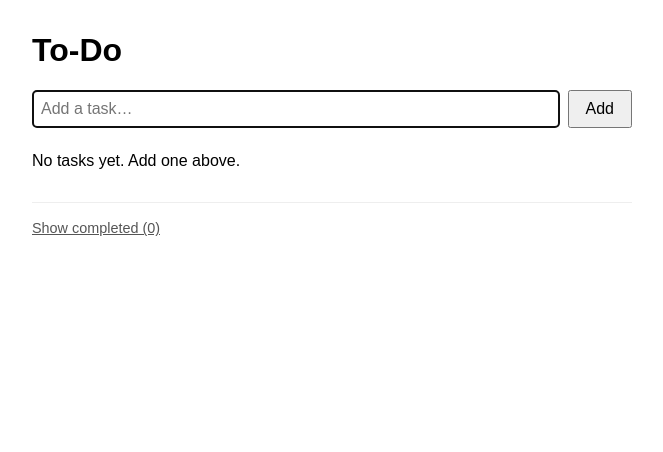
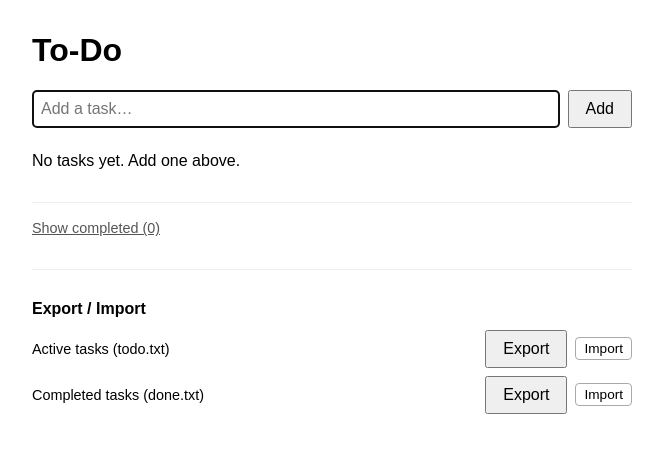
Before and after one commit to C295643/vue-awesome-app, a Vue app: page / in a window 1280 px wide. Shown: the top 452 px of the page, without its empty margins (308-971 px from the left). Built offline with nearby package versions, Linux system fonts and the light colour scheme; the HTML template or start-up script is replaced by a standard one.

Commit message:
feat: plain text export and import for tasks and done list (chunk 6)

```diff
--- a/src/App.vue
+++ b/src/App.vue
@@ -40,7 +40,32 @@ function moveDown(index: number) {
 }
 
 const showDone = ref(false)
-</script>
+
+function exportFile(lines: string[], filename: string) {
+  const blob = new Blob([lines.join('\n')], { type: 'text/plain' })
+  const url = URL.createObjectURL(blob)
+  const a = document.createElement('a')
+  a.href = url
+  a.download = filename
+  a.click()
+  URL.revokeObjectURL(url)
+}
+
+function importFile(target: typeof tasks, event: Event) {
+  const file = (event.target as HTMLInputElement).files?.[0]
+  if (!file) return
+  const reader = new FileReader()
+  reader.onload = (e) => {
+    const text = e.target?.result as string
+    target.value = text.split('\n').map(l => l.trim()).filter(Boolean)
+  }
+  reader.readAsText(file)
+  ;(event.target as HTMLInputElement).value = ''
+}
+
+
+function importTasks(e: Event) { importFile(tasks, e) }
+function importDone(e: Event) { importFile(done, e) }</script>
 
 <template>
   <main>
@@ -79,6 +104,20 @@ const showDone = ref(false)
         </li>
       </ol>
       <p v-else-if="showDone">No completed tasks yet.</p>
+    </section>
+
+    <section class="io">
+      <h2>Export / Import</h2>
+      <div class="io-row">
+        <span>Active tasks (todo.txt)</span>
+        <button @click="exportFile(tasks, 'todo.txt')">Export</button>
+        <label class="import-label">Import<input type="file" accept=".txt" @change="importTasks($event)" /></label>
+      </div>
+      <div class="io-row">
+        <span>Completed tasks (done.txt)</span>
+        <button @click="exportFile(done, 'done.txt')">Export</button>
+        <label class="import-label">Import<input type="file" accept=".txt" @change="importDone($event)" /></label>
+      </div>
     </section>
   </main>
 </template>
@@ -172,4 +211,39 @@ li {
   color: #999;
   text-decoration: line-through;
 }
+
+.io {
+  margin-top: 2rem;
+  border-top: 1px solid #eee;
+  padding-top: 1rem;
+}
+
+.io h2 {
+  font-size: 1rem;
+  margin-bottom: 0.75rem;
+}
+
+.io-row {
+  display: flex;
+  align-items: center;
+  gap: 0.5rem;
+  margin-bottom: 0.5rem;
+  font-size: 0.9rem;
+}
+
+.io-row span {
+  flex: 1;
+}
+
+.import-label {
+  font-size: 0.85rem;
+  border: 1px solid #aaa;
+  border-radius: 4px;
+  padding: 0.2rem 0.5rem;
+  cursor: pointer;
+}
+
+.import-label input {
+  display: none;
+}
 </style>
```
Also changed, not shown: 1 other file (tests, documents, lock files or other folders).
